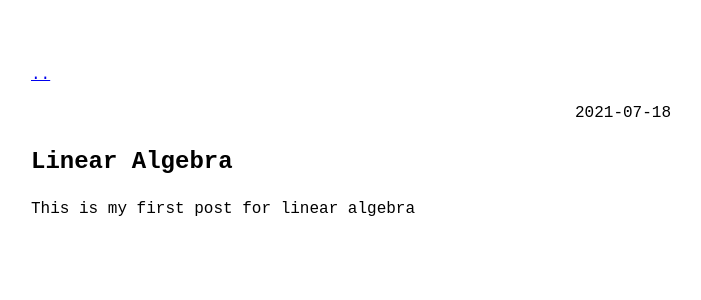
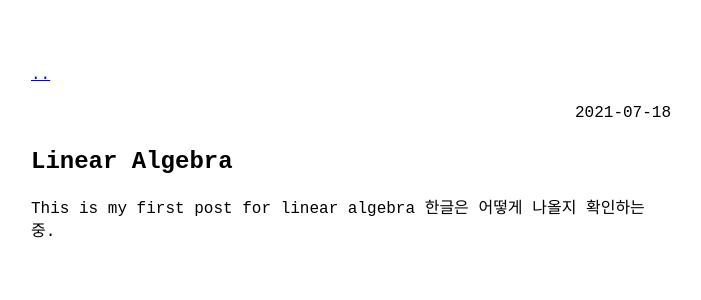
Before and after one commit to Toian/Toian.github.io, a Jekyll site: the page built from _posts/2021-07-18-Linear-Algebra.md, in a window 1280 px wide. Shown: the top 300 px of the page, without its empty margins (289-990 px from the left). Built offline with Jekyll 4.4.1, drawn with Linux system fonts in a browser that asks for light colours.

Commit message:
today sd

```diff
--- a/Gemfile
+++ b/Gemfile
@@ -5,4 +5,6 @@ gem 'github-pages'
 
 gem "webrick", "~> 1.7"
 
+gem "kramdown-parser-gfm"
+
 gem "no-style-please"
--- a/_posts/2021-07-18-Linear-Algebra.md
+++ b/_posts/2021-07-18-Linear-Algebra.md
@@ -4,3 +4,4 @@ slug: Liniear algebra
 category: linear_algebra
 ---
 This is my first post for linear algebra
+한글은 어떻게 나올지 확인하는 중.
```
